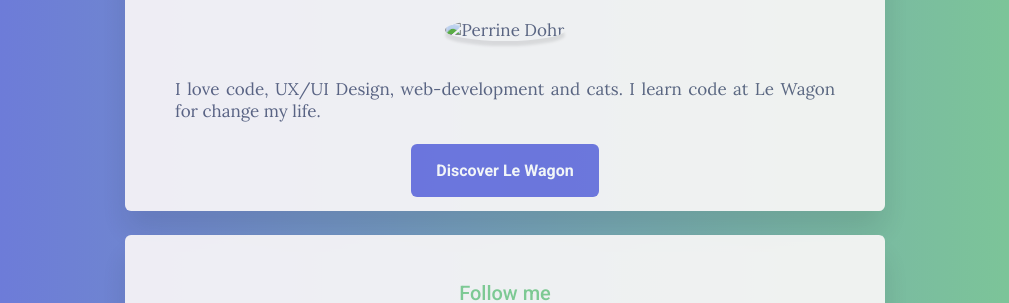
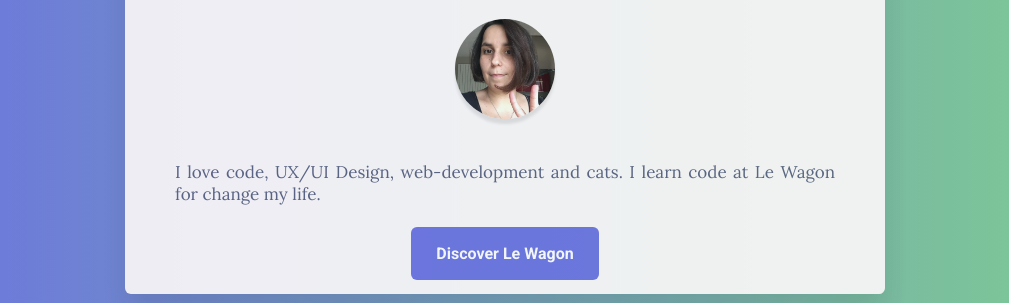
Before and after one commit to Chorusgrey/myprofile, a plain HTML site: page index.html in a window 1280 px wide. Shown: the part 115-418 px from the top of the page, without its empty margins (135-1144 px from the left). Drawn offline with Linux system fonts and the light colour scheme; a web font is replaced by a local one.

Commit message:
correction

```diff
--- a/index.html
+++ b/index.html
@@ -12,7 +12,7 @@
   <body>
     <div class="square">
       <h1>Hello I'm Perrine</h1>
-      <img src="../profile/images/profil.jpeg" alt="Perrine Dohr" class="image">
+      <img src="images/profil.jpeg" alt="Perrine Dohr" class="image">
       <p class="text-justify">I love code, UX/UI Design, web-development and cats.
       I learn code at Le Wagon for change my life.
       </p>
```
